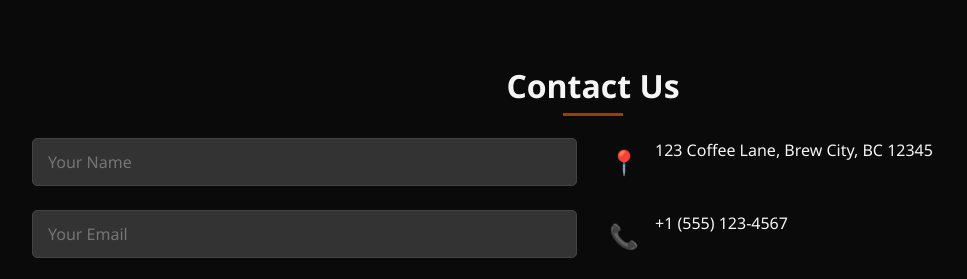
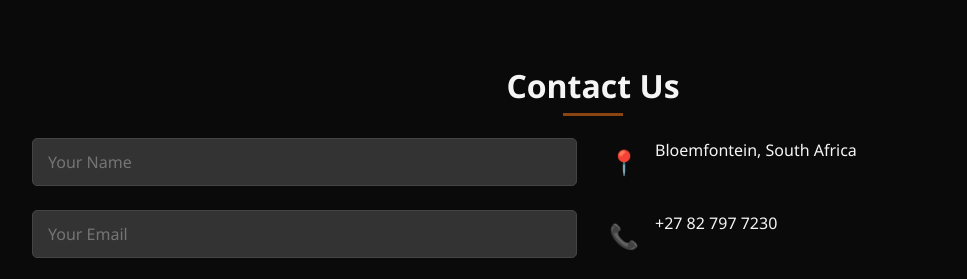
Before and after one commit to Ghostlight86/TravellingBarista, a plain HTML site: page index.html in a window 1280 px wide. Shown: the part 2200-2479 px from the top of the page, without its empty margins (47-1014 px from the left). Drawn offline with Linux system fonts and the light colour scheme.

Commit message:
index.html

```diff
--- a/index.html
+++ b/index.html
@@ -549,11 +549,11 @@
                 <div class="contact-info">
                     <div class="info-item">
                         <div class="info-icon">📍</div>
-                        <p>123 Coffee Lane, Brew City, BC 12345</p>
+                        <p>Bloemfontein, South Africa</p>
                     </div>
                     <div class="info-item">
                         <div class="info-icon">📞</div>
-                        <p>+1 (555) 123-4567</p>
+                        <p>+27 82 797 7230</p>
                     </div>
                     <div class="info-item">
                         <div class="info-icon">✉️</div>
```
